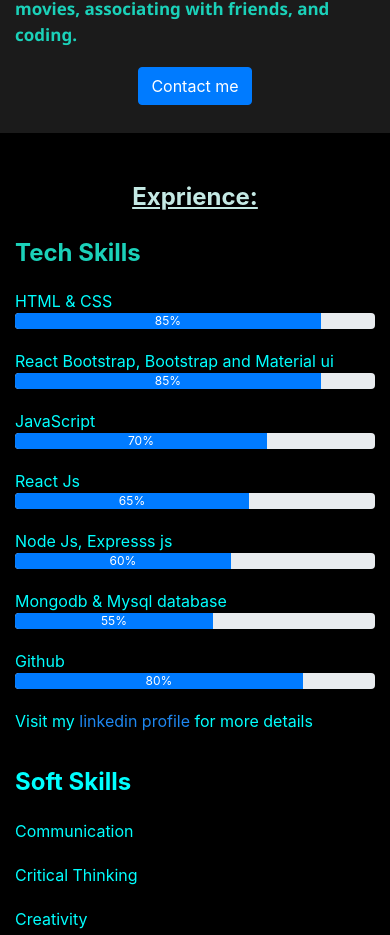
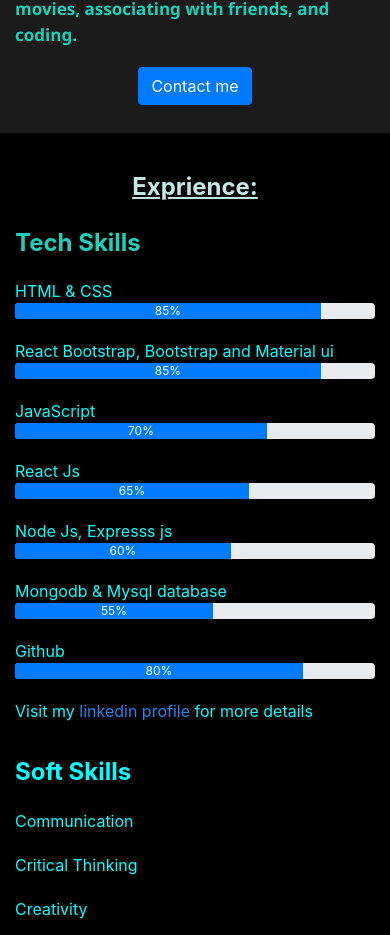
Before and after one commit to tusimegod123/tusimegodwin, a React (Create React App) app: page / in a window 390 px wide. Shown: the part 1060-1995 px from the top of the page. Built offline with nearby package versions, Linux system fonts and the light colour scheme.

Commit message:
Modify Home.js

```diff
--- a/src/home.css
+++ b/src/home.css
@@ -70,7 +70,7 @@ margin-top: -55px;
 #exprience{
 /* color: #1bd1b9; */
 /* text-align: left; */
-margin-top: 35px;
+margin-top: 25px;
 text-decoration: underline;
 }
 #tech-skills{
```
